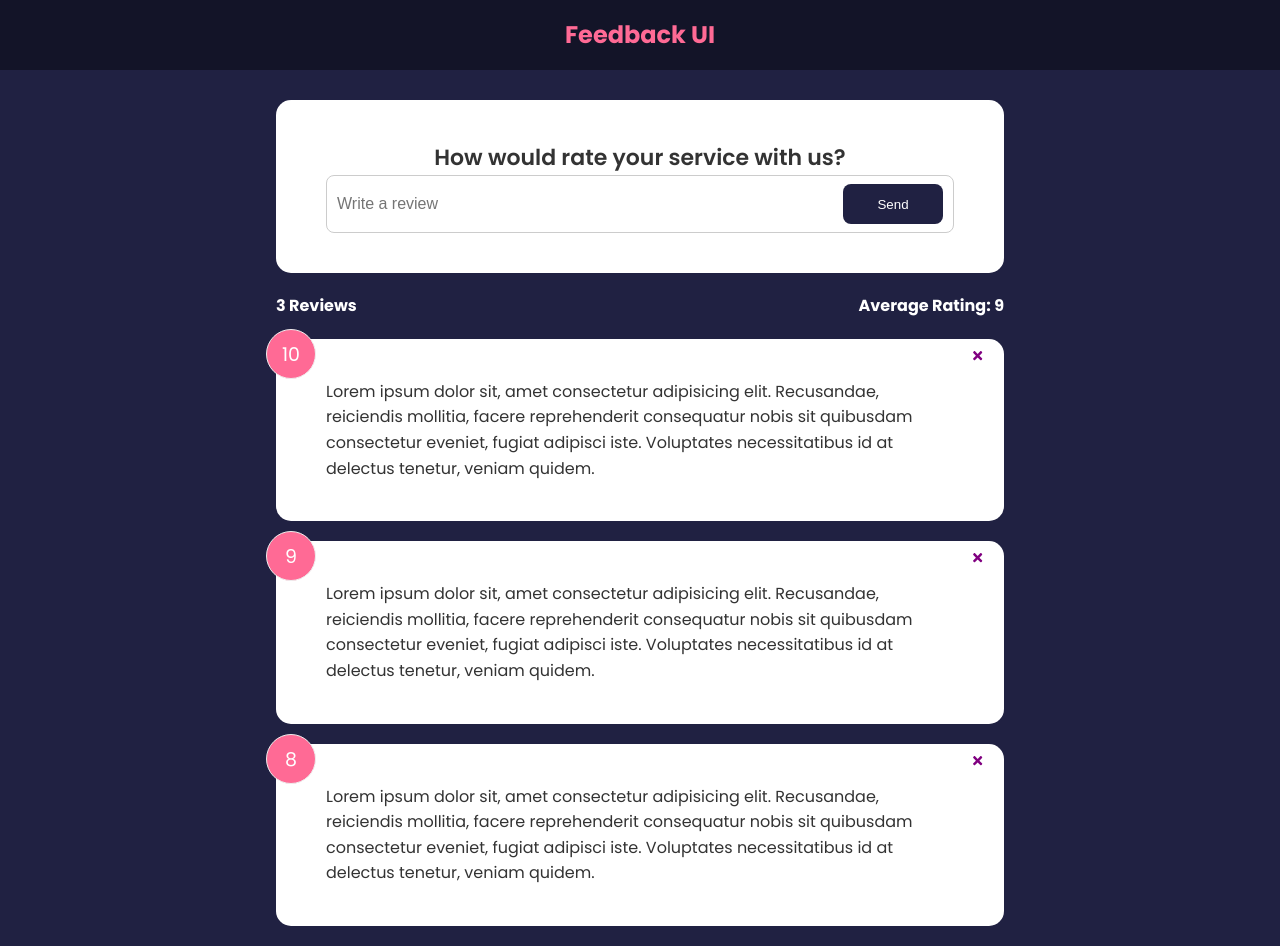
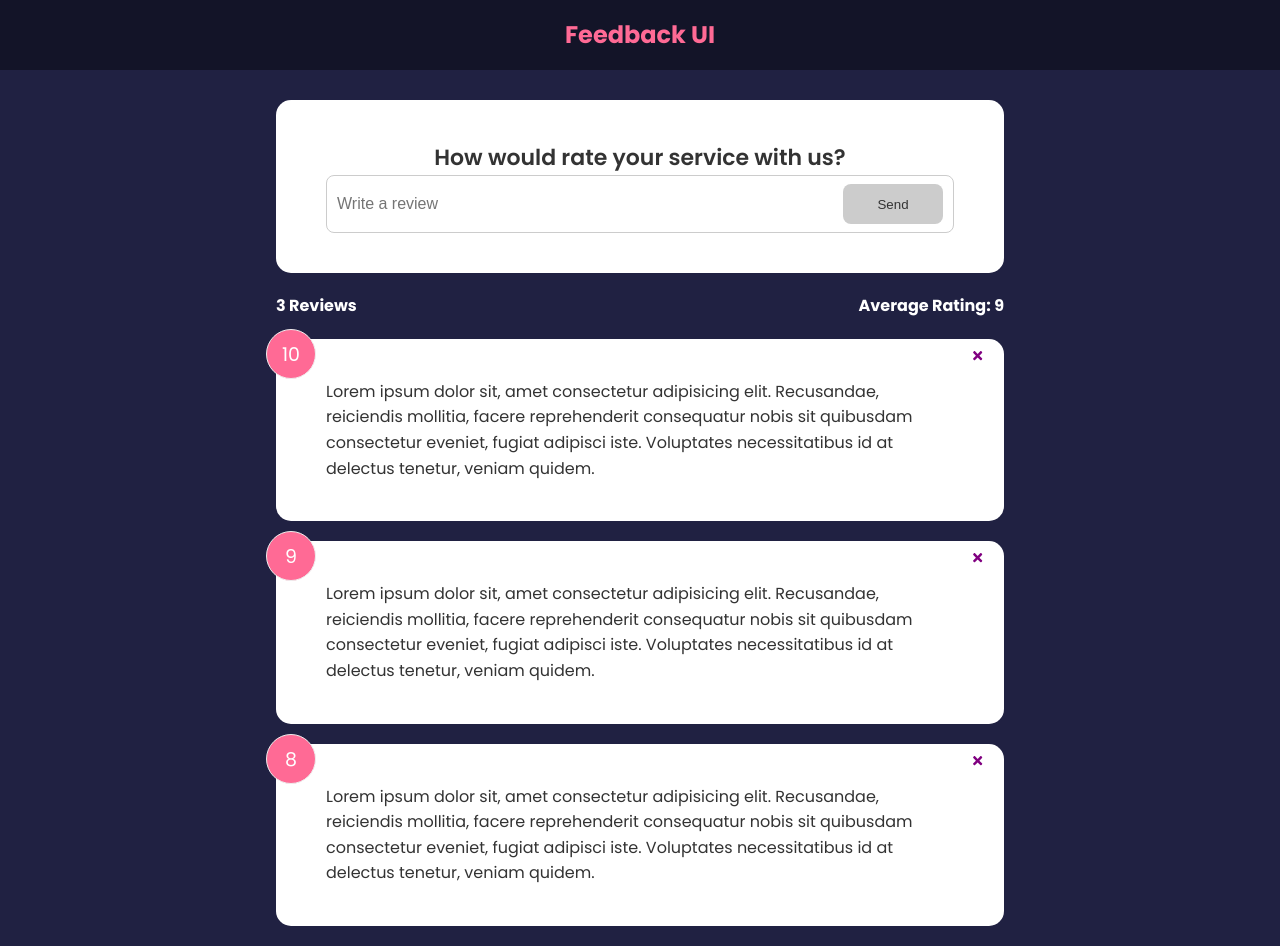
Before and after one commit to timshinsergey/react-feedback-app, a React (Create React App) app: page / in a window 1280 px wide. Built offline with nearby package versions, Linux system fonts and the light colour scheme.

Commit message:
feedback form validation

```diff
--- a/src/components/FeedbackForm.jsx
+++ b/src/components/FeedbackForm.jsx
@@ -4,7 +4,20 @@
 
 function FeedbackForm() {
   const [text, setText] = useState('')
+  const [btnDisabled, setBtnDisabled] = useState(true)
+  const [message, setMessage] = useState('')
+
   const handleTextChange = (e) => {
+    if (text === '') {
+      setBtnDisabled(true)
+      setMessage(null)
+    } else if (text !== '' && text.trim().length <= 10) {
+      setMessage('Text must be at least 10 characters')
+      setBtnDisabled(true)
+    } else {
+      setMessage(null)
+      setBtnDisabled(false)
+    }
     setText(e.target.value)
   }
   return (
@@ -18,8 +31,12 @@
             placeholder='Write a review'
             value={text}
           />
-          <Button type='submit'>Send</Button>
+          <Button type='submit' isDisabled={btnDisabled}>
+            Send
+          </Button>
         </div>
+
+        {message && <div className='message'>{message}</div>}
       </form>
     </Card>
   )
```
